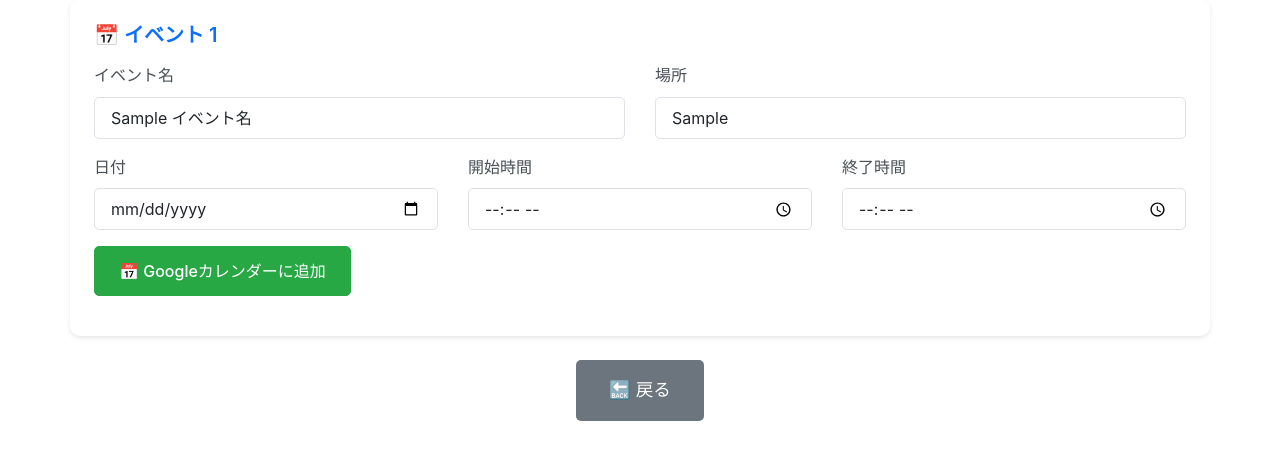
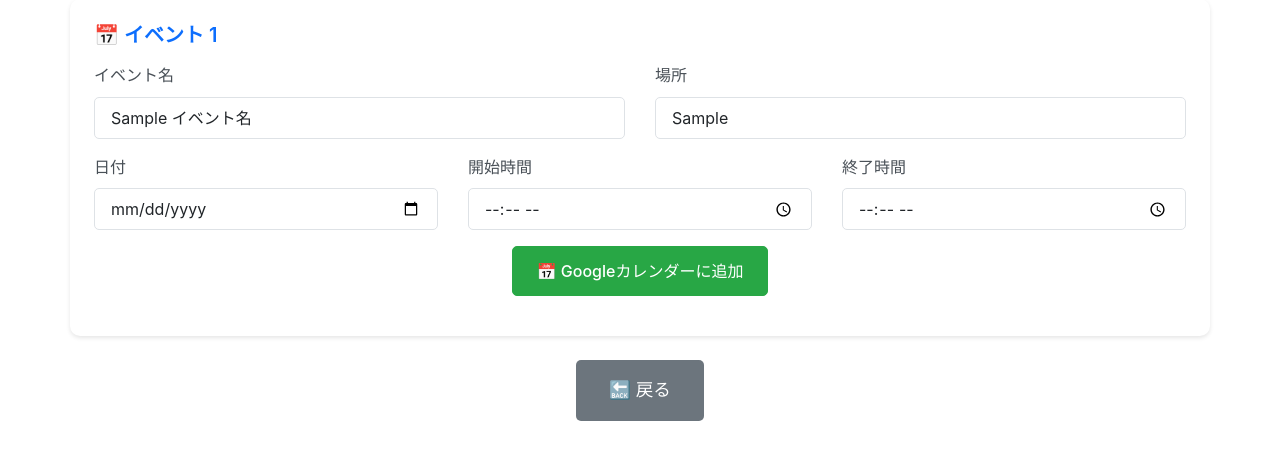
Before and after one commit to HAYASHInnn/calendar_capture, a Flask app: template templates/result.html in a window 1280 px wide. Shown: the part 291-751 px from the top of the page. Run offline with Flask 3, Linux system fonts and the light colour scheme; the template is opened without the code that fills it: most values are stand-ins (such as "Sample title", 1, 10 or a date in 2020).

Commit message:
ボタンの位置を変更

```diff
--- a/templates/result.html
+++ b/templates/result.html
@@ -71,7 +71,7 @@
           </div>
         </div>
 
-        <div class="mt-3 d-flex gap-2">
+        <div class="mt-3 d-flex justify-content-center">
           <button type="submit" class="btn btn-success">
             📅 Googleカレンダーに追加
           </button>
```
